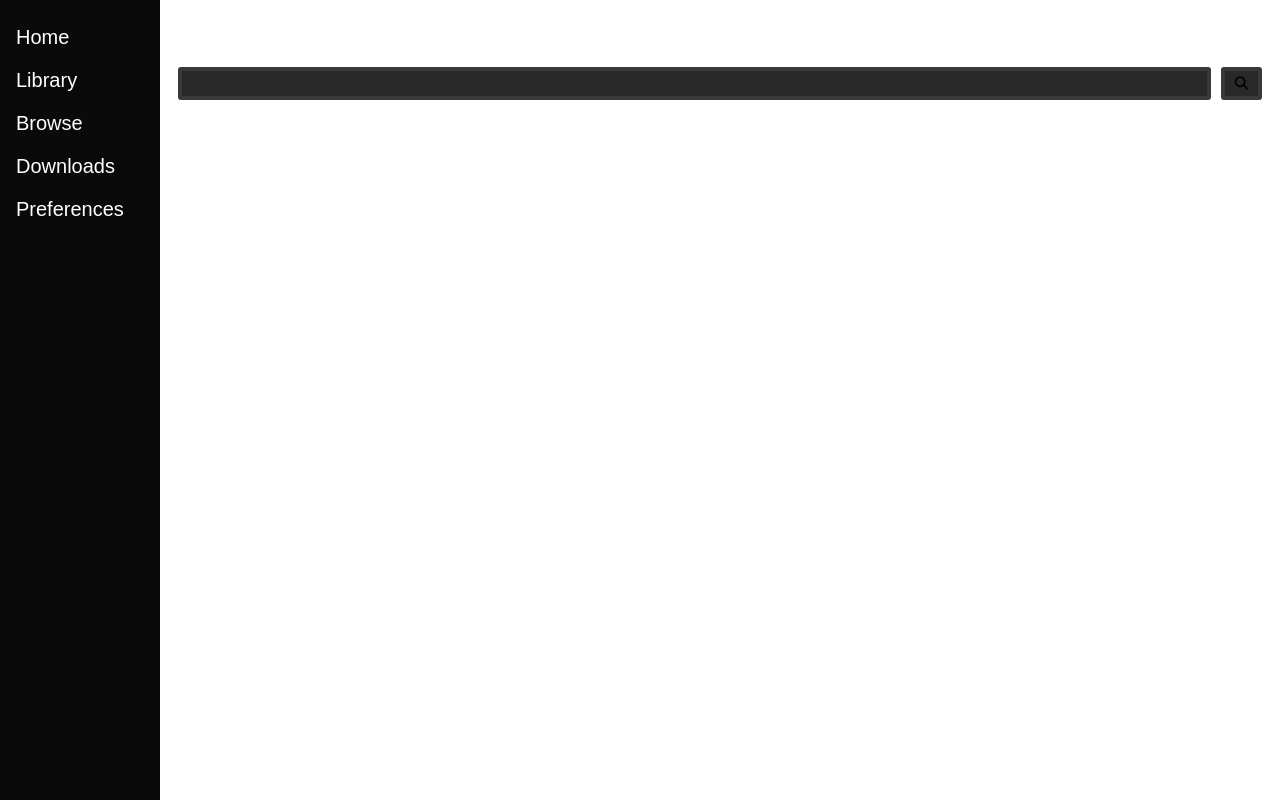
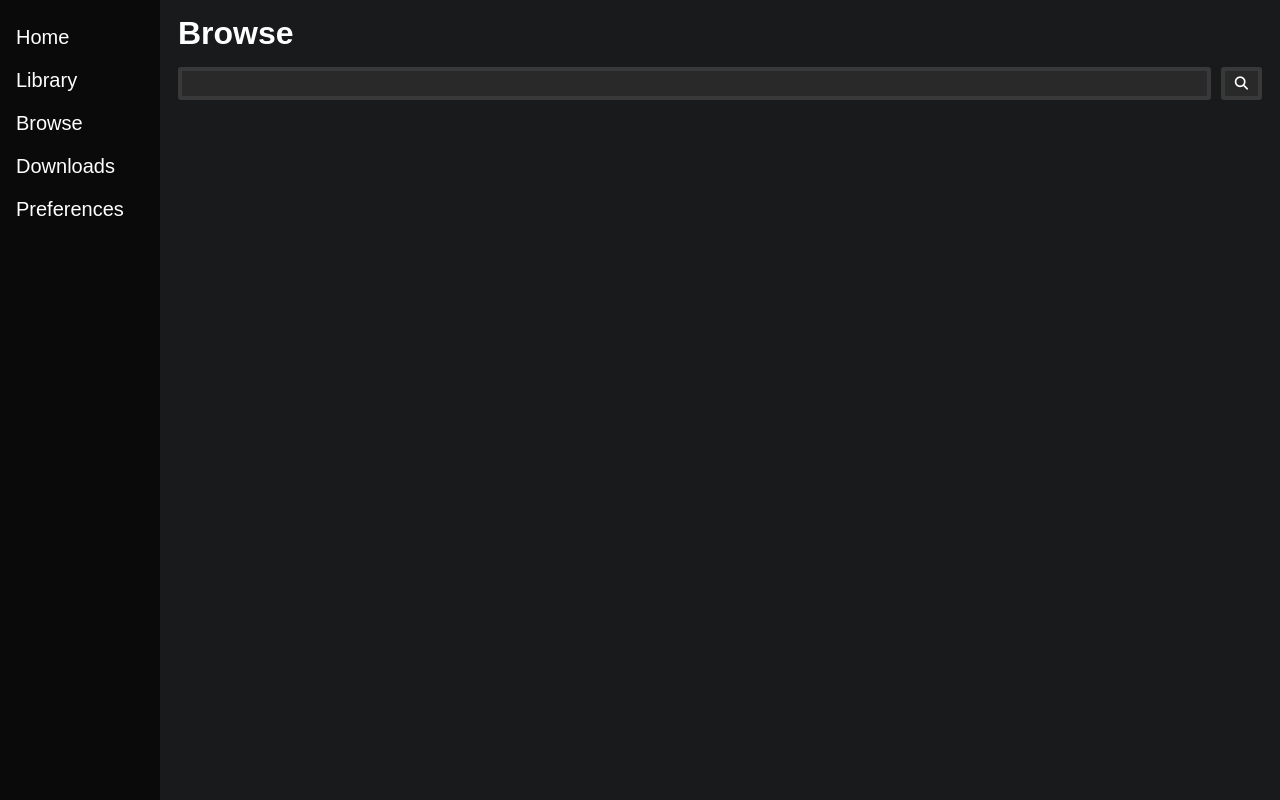
Before and after one commit to BlackPearlOrigin/blackpearlorigin, a Svelte app: page / in a window 1280 px wide. Both pictures are taken after a click on the button "Browse". Built offline with nearby package versions, Linux system fonts and the light colour scheme.

Commit message:
Modified input box and button text color

```diff
--- a/src-tauri/tauri.conf.json
+++ b/src-tauri/tauri.conf.json
@@ -29,7 +29,7 @@
         "icons/icon.icns",
         "icons/icon.ico"
       ],
-      "identifier": "com.tauri.dev",
+      "identifier": "org.pbp.ProjectBlackPearl",
       "longDescription": "",
       "macOS": {
         "entitlements": null,
@@ -56,10 +56,10 @@
     "windows": [
       {
         "fullscreen": false,
-        "height": 720,
+        "height": 960,
         "resizable": true,
         "title": "Project Black Pearl | version 0.2.0",
-        "width": 1280
+        "width": 720
       }
     ]
   }
--- a/src/panels/Browse.svelte
+++ b/src/panels/Browse.svelte
@@ -21,6 +21,7 @@
     }
 
     .search > input {
+        color: white;
         background-color: rgb(41, 41, 41);
         border-color: #393939;
         border-style: solid;
@@ -46,4 +47,8 @@
 
         cursor: pointer;
     }
+
+    .search > button > i {
+        color: white;
+    }
 </style>
--- a/src/style.css
+++ b/src/style.css
@@ -12,7 +12,8 @@
 }
 
 body {
-  color: hsl(280, 0%, 100%);
+  background-color: #181a1b;
+  color: rgb(255, 255, 255);
 }
 
 .sidenav {
```
